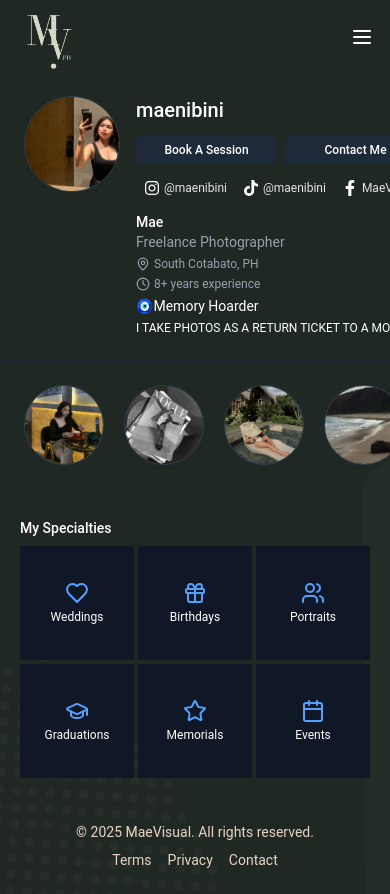
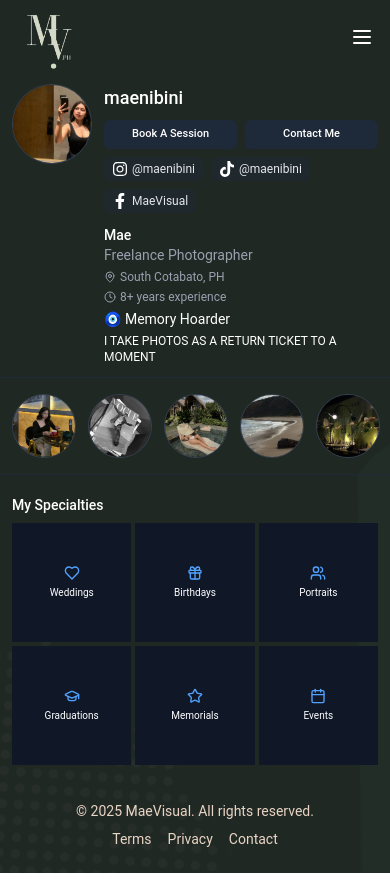
Before and after one commit to St4ckkk/MaeVisual, a React (Vite) app: page /about in a window 390 px wide. After the commit the page ends 873 px from the top, so only its background shows below. Built offline with nearby package versions, Linux system fonts and the light colour scheme.

Commit message:
gaasdasd

```diff
--- a/src/components/Profile.jsx
+++ b/src/components/Profile.jsx
@@ -76,18 +76,16 @@ const AboutMe = () => {
                 initial="hidden"
                 animate="visible"
                 variants={containerVariants}
-            >
-                <div className="w-full max-w-3xl mx-auto">
+            >                <div className="w-full max-w-3xl mx-auto">
                     {/* Profile Header Section - Instagram Style */}
-                    <div className="flex flex-col p-6">
-                        {/* Profile and Bio section for mobile */}
+                    <div className="flex flex-col p-3 sm:p-4 md:p-6">{/* Profile and Bio section - responsive for all screen sizes */}
                         <div className="flex flex-row items-start">
                             <motion.div
-                                className="mb-4 mr-4 flex-shrink-0"
+                                className="mb-4 mr-3 sm:mr-4 flex-shrink-0"
                                 variants={itemVariants}
                             >
                                 <motion.div
-                                    className="w-24 h-24 md:w-36 md:h-36 rounded-full overflow-hidden border border-gray-700 mx-0"
+                                    className="w-20 h-20 sm:w-24 sm:h-24 md:w-36 md:h-36 rounded-full overflow-hidden border border-gray-700 mx-0"
                                     initial={{ scale: 0.8, opacity: 0 }}
                                     animate={{ scale: 1, opacity: 1 }}
                                     transition={{ duration: 0.6 }}
@@ -101,59 +99,51 @@ const AboutMe = () => {
                             </motion.div>
 
                             <div className="flex flex-col flex-grow">
-                                {/* Username and Action Buttons */}
-                                <div className="flex flex-row items-center justify-between mb-3">
-                                    <h1 className="text-xl font-medium text-left">maenibini</h1>
+                                {/* Username and Action Buttons */}                                <div className="flex flex-row items-center justify-between mb-2 sm:mb-3">
+                                    <h1 className="text-lg sm:text-xl font-medium text-left">maenibini</h1>
                                     <div className="flex-shrink-0 hidden sm:flex gap-2">
                                         <button className="bg-gray-800 text-white px-3 py-1 md:px-4 md:py-1.5 rounded-md text-xs md:text-sm font-medium hover:bg-gray-700 transition-colors">Book A Session</button>
                                         <button className="bg-gray-800 text-white px-3 py-1 md:px-4 md:py-1.5 rounded-md text-xs md:text-sm font-medium hover:bg-gray-700 transition-colors">Contact Me</button>
                                     </div>
-                                </div>
-
-                                {/* Mobile Action Buttons */}
-                                <div className="flex sm:hidden w-full gap-2 mb-3">
-                                    <button className="flex-1 bg-gray-800 text-white px-2 py-1.5 rounded-md text-xs font-medium hover:bg-gray-700 transition-colors">Book A Session</button>
-                                    <button className="flex-1 bg-gray-800 text-white px-2 py-1.5 rounded-md text-xs font-medium hover:bg-gray-700 transition-colors">Contact Me</button>
-                                </div>
-
-                                {/* Social links below profile pic on mobile */}
-                                <div className="md:hidden flex  mb-3 rounded-lg">
+                                </div>                                {/* Mobile Action Buttons */}
+                                <div className="flex sm:hidden w-full gap-2 mb-2">
+                                    <button className="flex-1 bg-gray-800 text-white px-2 py-1.5 rounded-md text-[11px] xs:text-xs font-medium hover:bg-gray-700 transition-colors">Book A Session</button>
+                                    <button className="flex-1 bg-gray-800 text-white px-2 py-1.5 rounded-md text-[11px] xs:text-xs font-medium hover:bg-gray-700 transition-colors">Contact Me</button>
+                                </div>{/* Social links below profile pic on mobile */}
+                                <div className="md:hidden flex flex-wrap gap-2 mb-3 rounded-lg">
                                     {socialLinks.map((social, index) => (
                                         <a
                                             key={index}
                                             href={social.url}
                                             target="_blank"
                                             rel="noopener noreferrer"
-                                            className="flex items-center gap-1 hover:opacity-80 transition-opacity px-2 py-1 rounded-md"
+                                            className="flex items-center gap-1 hover:opacity-80 transition-opacity px-2 py-1 rounded-md bg-gray-800/50"
                                         >
                                             <social.icon size={16} className="text-white" />
                                             <span className="text-xs text-gray-200">{social.username}</span>
                                         </a>
                                     ))}
-                                </div>
-
-                                {/* Bio Section for Mobile */}
+                                </div>                                {/* Bio Section for Mobile */}
                                 <div className="md:hidden text-sm">
                                     <div className="font-medium">Mae</div>
                                     <div className="text-gray-400">Freelance Photographer</div>
                                     <div className="flex items-center text-gray-400 text-xs mt-1">
-                                        <MapPin size={14} className="mr-1" />
+                                        <MapPin size={12} className="mr-1" />
                                         <span>South Cotabato, PH</span>
                                     </div>
                                     <div className="flex items-center text-gray-400 text-xs mt-1">
-                                        <Clock size={14} className="mr-1" />
+                                        <Clock size={12} className="mr-1" />
                                         <span>8+ years experience</span>
                                     </div>
                                     <div className="flex items-center mt-1">
-                                        <span>🧿Memory Hoarder</span>
+                                        <span>🧿 Memory Hoarder</span>
                                     </div>
                                     <div className="mt-1 text-xs">I TAKE PHOTOS AS A RETURN TICKET TO A MOMENT</div>
                                 </div>
 
 
 
-                                {/* Social links for desktop view */}
-                                <div className="hidden md:flex justify-start gap-8 py-4 border-b border-gray-800">
+                                {/* Social links for desktop view */}                                <div className="hidden md:flex flex-wrap justify-start gap-4 lg:gap-8 py-3 lg:py-4 border-b border-gray-800">
                                     {socialLinks.map((social, index) => (
                                         <a
                                             key={index}
@@ -190,13 +180,11 @@ const AboutMe = () => {
                                 </div>
                             </div>
                         </div>
-                    </div>
-
-                    {/* Gallery/Story Highlights Section */}
+                    </div>                    {/* Gallery/Story Highlights Section */}
                     <div className="border-t border-gray-800">
                         <div
                             ref={scrollContainerRef}
-                            className="w-full flex items-center gap-5 overflow-x-auto scrollbar-hide py-6 px-6"
+                            className="w-full flex items-center gap-3 sm:gap-4 md:gap-5 overflow-x-auto scrollbar-hide py-4 sm:py-6 px-3 sm:px-6"
                             style={{ scrollbarWidth: 'none', msOverflowStyle: 'none', scrollBehavior: 'auto' }}
                         >
                             {galleryImages.map((image, index) => (
@@ -210,8 +198,7 @@ const AboutMe = () => {
                                         setSelectedImageIndex(index);
                                         setIsCardOpen(true);
                                     }}
-                                >
-                                    <div className="w-20 h-20 rounded-full overflow-hidden border border-gray-700">
+                                >                                <div className="w-16 h-16 sm:w-20 sm:h-20 rounded-full overflow-hidden border border-gray-700">
                                         <img
                                             src={image.src}
                                             alt={image.alt}
@@ -222,12 +209,10 @@ const AboutMe = () => {
                                 </motion.div>
                             ))}
                         </div>
-                    </div>
-
-                    {/* Photography Specialties Grid */}
-                    <div className="border-t border-gray-800 p-5">
+                    </div>                    {/* Photography Specialties Grid */}
+                    <div className="border-t border-gray-800 p-3 sm:p-4 md:p-5">
                         <h3 className="py-2 text-sm font-medium">My Specialties</h3>
-                        <div className="grid grid-cols-3 gap-1">
+                        <div className="grid grid-cols-3 sm:grid-cols-3 gap-1 sm:gap-2">
                             {interests.map((interest, index) => (
                                 <motion.div
                                     key={index}
@@ -235,10 +220,9 @@ const AboutMe = () => {
                                     custom={index}
                                     variants={interestVariants}
                                     whileHover={{ opacity: 0.8 }}
-                                >
-                                    <div className="flex flex-col items-center justify-center">
-                                        <interest.icon size={24} className="text-blue-400 mb-1" />
-                                        <span className="text-xs">{interest.name}</span>
+                                >                                <div className="flex flex-col items-center justify-center">
+                                        <interest.icon size={16} className="text-blue-400 mb-1 sm:size-20 md:size-24" />
+                                        <span className="text-[10px] sm:text-xs">{interest.name}</span>
                                     </div>
                                 </motion.div>
                             ))}
```
